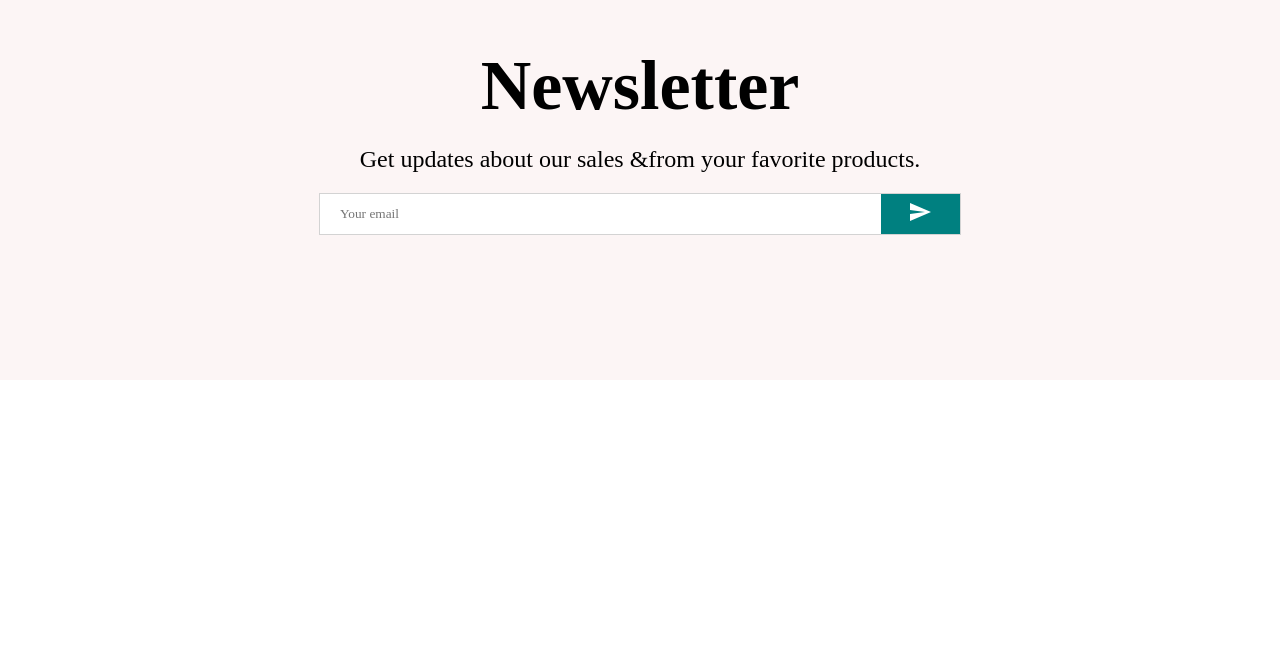
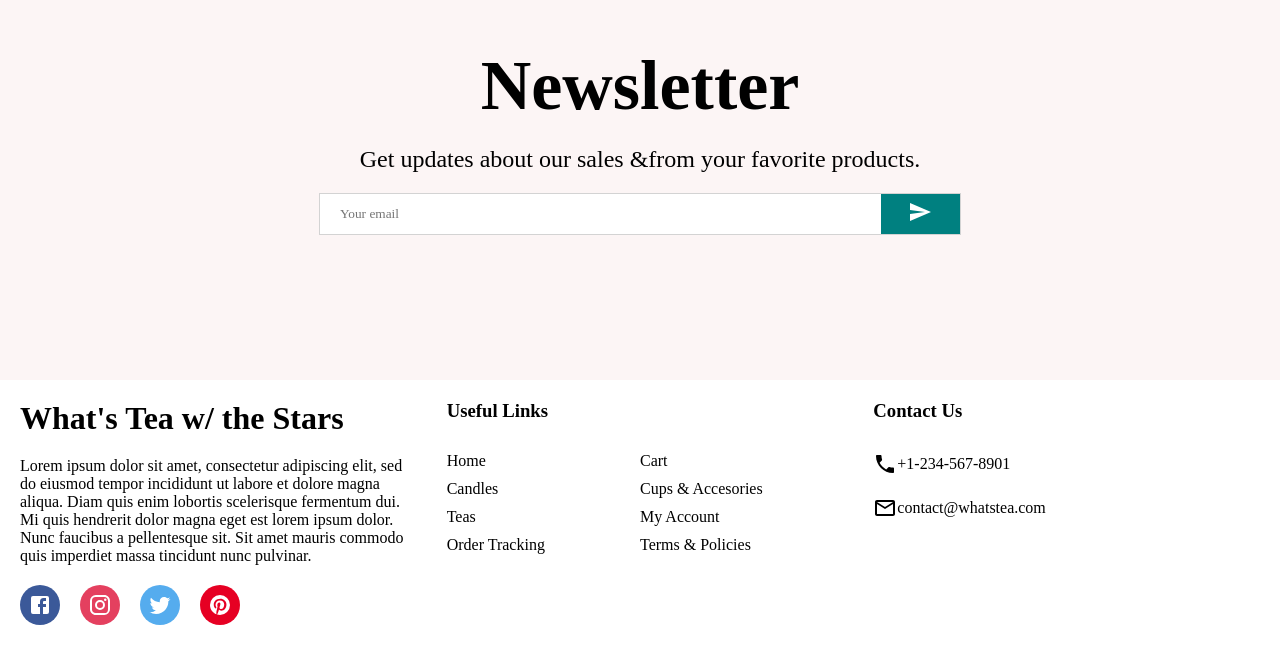
Before and after one commit to erisha/ecommerce_app1, a React (Create React App) app in the folder ecommerce-store1/: page / in a window 1280 px wide. Shown: the part 2356-3001 px from the top of the page. Before the commit the page ends 2736 px from the top, so only its background shows below. Built offline with nearby package versions, Linux system fonts and the light colour scheme; a web font is replaced by a local one.

Commit message:
added footer to home page. Created ProductList page.

```diff
--- a/ecommerce-store1/src/components/Footer.jsx
+++ b/ecommerce-store1/src/components/Footer.jsx
@@ -1,8 +1,139 @@
+import { Facebook, Instagram, MailOutline, Phone, Pinterest, Twitter } from "@mui/icons-material"
+import styled from "styled-components"
+
+const Container = styled.div`
+    display: flex;
+
+`;
+
+
+const Left = styled.div `
+    flex: 1;
+    display: flex;
+    flex-direction:  column;
+    padding: 20px;
+
+`;
+
+const Logo = styled.h1``;
+
+const Desc = styled.p`
+    margin: 20px 0px;
+`;
+
+
+const SocialMedia = styled.div`
+    display: flex;
+
+`;
+
+const SocialIcon = styled.h1`
+  width: 40px;
+  height: 40px;
+  border-radius: 50%;
+  color: white;
+  background-color: #${(props) => props.color};
+  display: flex;
+  align-items: center;
+  justify-content: center;
+  margin-right: 20px;
+
+`;
+
+const Center = styled.div `
+    flex: 1;
+    padding: 20px;
+
+ `;
+
+ const Title= styled.h3`
+    margin-bottom: 30px;
+ `;
+
+
+ const List= styled.ul`
+    margin: 0;
+    padding: 0;
+    list-style: none;
+    display: flex;
+    flex-wrap: wrap;
+ `;
+
+
+ const ListItem= styled.li`
+    width: 50%;
+    margin-bottom: 10px;
+ `;
+
+
+const Right = styled.div`
+    flex:1;
+    padding: 20px;
+`;
+
+const ContactItem = styled.div`
+    margin-bottom: 20px;
+    display: flex;
+    align-items: center;
+`;
+
+
 
 
 const Footer = () => {
   return (
-    <div>Footer</div>
+    <Container>
+        <Left>
+            <Logo>What's Tea w/ the Stars</Logo>
+
+            <Desc>
+            Lorem ipsum dolor sit amet, consectetur adipiscing elit, sed do eiusmod tempor incididunt ut labore et dolore magna aliqua. Diam quis enim lobortis scelerisque fermentum dui. Mi quis hendrerit dolor magna eget est lorem ipsum dolor. Nunc faucibus a pellentesque sit. Sit amet mauris commodo quis imperdiet massa tincidunt nunc pulvinar.
+            </Desc>
+            <SocialMedia>
+
+                <SocialIcon color="3B5999">
+                    <Facebook />
+                </SocialIcon>
+
+                <SocialIcon color="E4405F">
+                    <Instagram />
+                </SocialIcon>
+
+                <SocialIcon color="55ACEE">
+                    <Twitter />
+                </SocialIcon>
+
+                <SocialIcon color="E60023">
+                    <Pinterest/>
+                </SocialIcon>
+
+            </SocialMedia>
+        </Left>
+        <Center>
+            <Title>Useful Links</Title>
+            <List>
+                <ListItem>Home</ListItem>
+                <ListItem>Cart</ListItem>
+                <ListItem>Candles</ListItem>
+                <ListItem>Cups & Accesories</ListItem>
+                <ListItem>Teas</ListItem>
+                <ListItem>My Account</ListItem>
+                <ListItem>Order Tracking</ListItem>
+                <ListItem>Terms & Policies</ListItem>
+
+            </List>
+
+        </Center>
+        <Right>
+            <Title>Contact Us</Title>
+            <ContactItem>
+                <Phone /> +1-234-567-8901
+            </ContactItem>
+            <ContactItem>
+            <MailOutline /> contact@whatstea.com
+            </ContactItem>
+        </Right>
+    </Container>
   )
 }
 
--- a/ecommerce-store1/src/pages/Home.jsx
+++ b/ecommerce-store1/src/pages/Home.jsx
@@ -2,6 +2,7 @@
 import React from 'react'
 import Announcement from '../components/Announcement'
 import Categories from '../components/Categories'
+import Footer from '../components/Footer'
 import Navbar from '../components/Navbar'
 import Newsletter from '../components/Newsletter'
 import Products from '../components/Products'
@@ -16,6 +17,7 @@ function Home() {
         <Categories />
         <Products />
         <Newsletter />
+        <Footer />
     </div>
   )
 }
```
Also changed, not shown: ecommerce-store1/src/pages/ProductList.jsx (added, +10 -0 lines).
